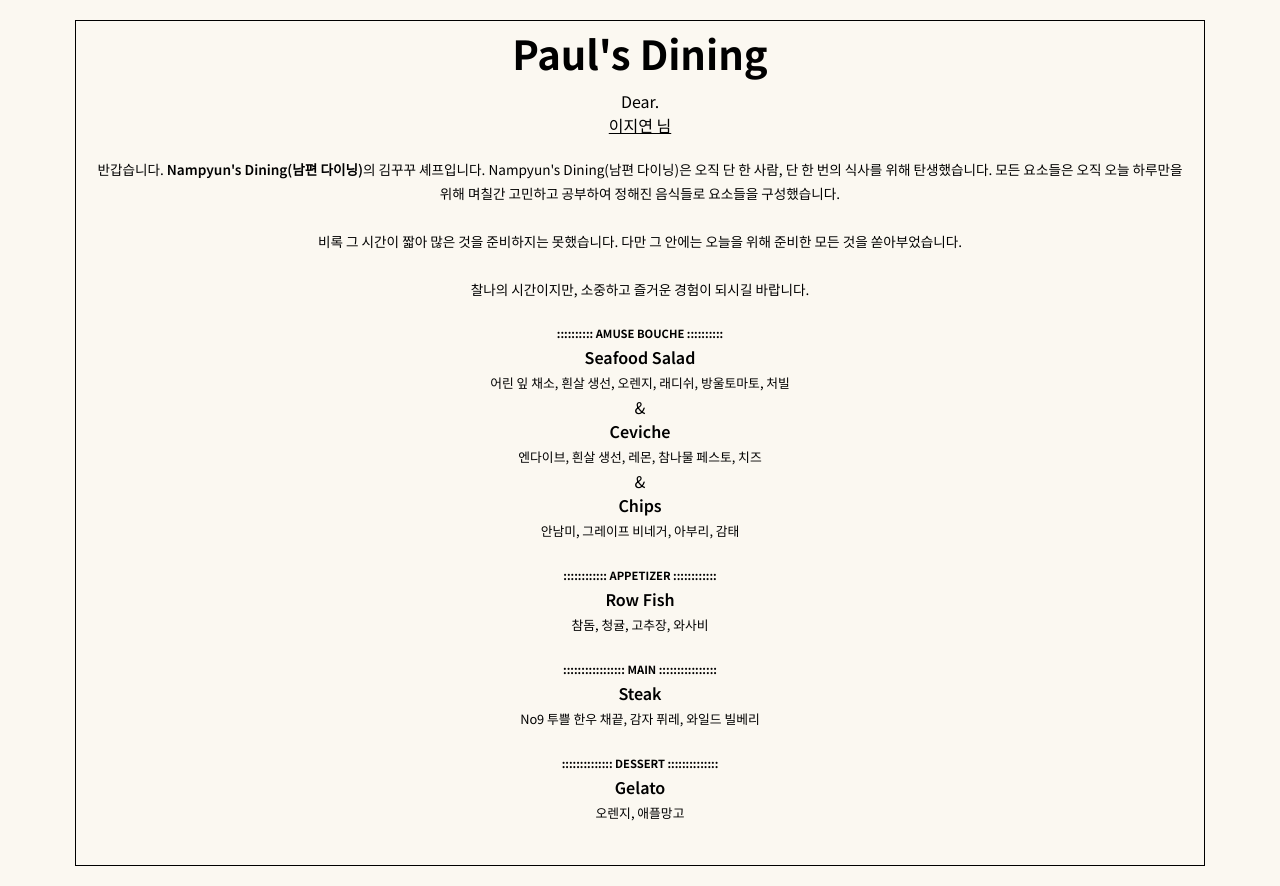
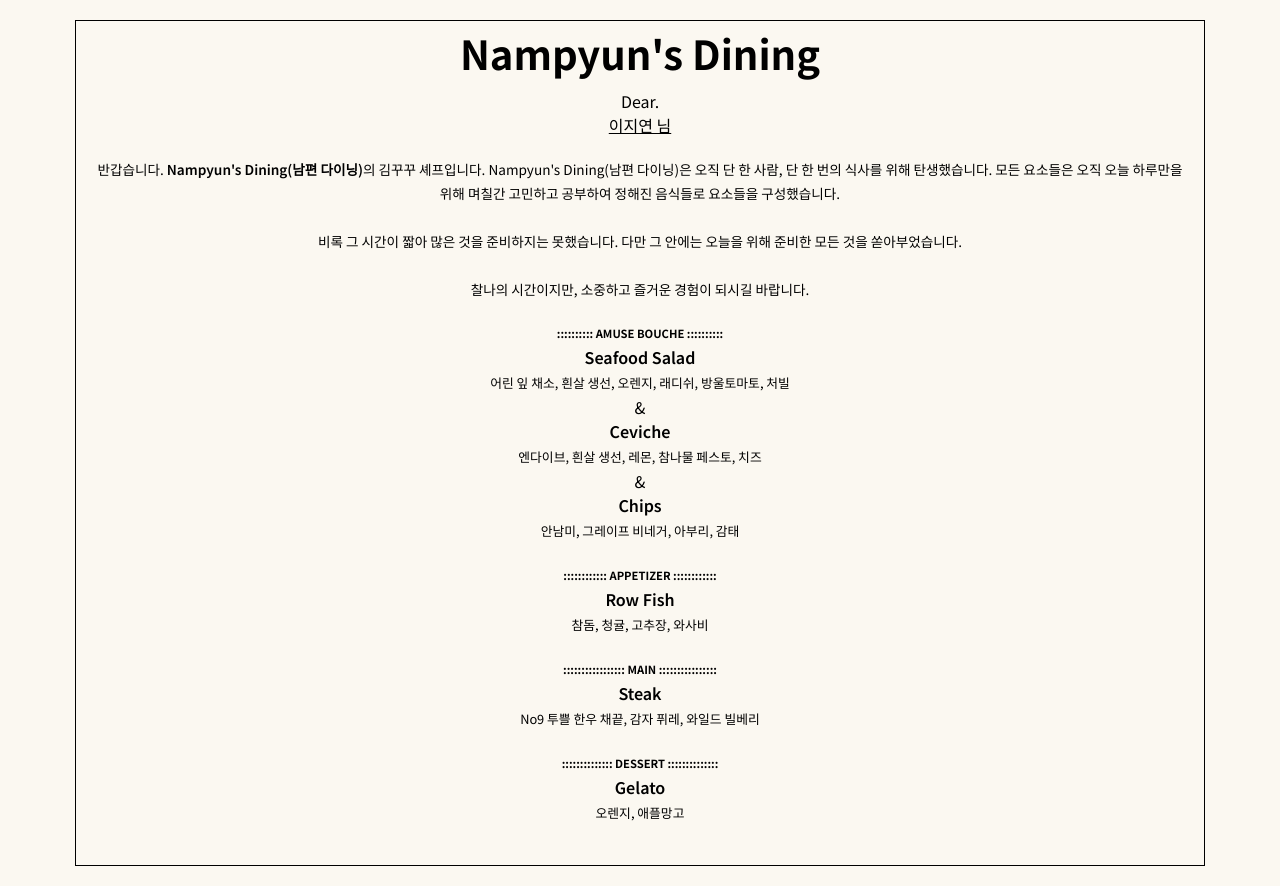
Before and after one commit to ohgustlrl/ohgustlrl.github.io, a plain HTML site: page index.html in a window 1280 px wide. Drawn offline with nearby package versions, Linux system fonts and the light colour scheme.

Commit message:
Update index.html
타이틀 수정

```diff
--- a/index.html
+++ b/index.html
@@ -4,7 +4,7 @@
 <head>
   <meta charset="UTF-8" />
   <meta name="viewport" content="width=device-width, initial-scale=1.0" />
-  <title>Paul's Dining</title>
+  <title>Nampyun's Dining</title>
   <link rel="preconnect" href="https://fonts.googleapis.com" />
   <link rel="preconnect" href="https://fonts.gstatic.com" crossorigin />
   <link href="https://fonts.googleapis.com/css2?family=Noto+Sans+KR:wght@100..900&display=swap" rel="stylesheet" />
@@ -81,7 +81,7 @@
 <body>
   <section id="wrap">
     <header>
-      <h1 class="title">Paul's Dining</h1>
+      <h1 class="title">Nampyun's Dining</h1>
       <p><br /></p>
       <i>Dear.</i>
       <p class="underline">이지연 님</p>
```
